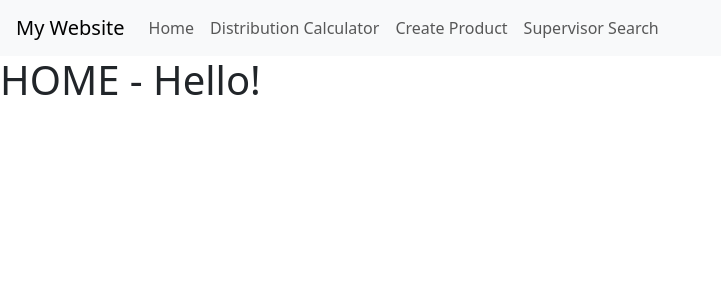
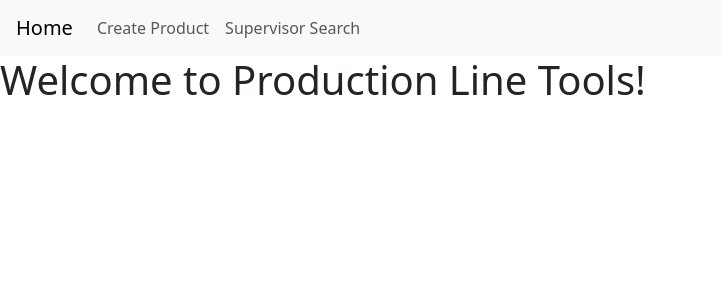
Before and after one commit to hamza14102/ideal-production-line, a React (Create React App) app: page / in a window 1280 px wide. Shown: the top 300 px of the page, without its empty margins (0-721 px from the left). Built offline with nearby package versions, Linux system fonts and the light colour scheme.

Commit message:
organised navigation

```diff
--- a/src/componenets/Home.js
+++ b/src/componenets/Home.js
@@ -3,7 +3,7 @@ import React from 'react';
 function Home() {
   return (
     <div>
-      <h1>HOME - Hello!</h1>
+      <h1>Welcome to Production Line Tools!</h1>
     </div>
   );
 }
--- a/src/componenets/Navigation.js
+++ b/src/componenets/Navigation.js
@@ -5,16 +5,21 @@ import { Link } from 'react-router-dom';
 const Navigation = () => {
   return (
     <Navbar bg="light" expand="lg px-3">
-      <Navbar.Brand>My Website</Navbar.Brand>
+      <Navbar.Brand>
+        <Link to="/" className="nav-link">
+          Home
+        </Link>
+        {/* Home */}
+      </Navbar.Brand>
       <Navbar.Toggle aria-controls="basic-navbar-nav" />
       <Navbar.Collapse id="basic-navbar-nav">
         <Nav className="ml-auto">
-          <Link to="/" className="nav-link">
+          {/* <Link to="/" className="nav-link">
             Home
-          </Link>
-          <Link to="/P1" className="nav-link">
+          </Link> */}
+          {/* <Link to="/P1" className="nav-link">
             Distribution Calculator
-          </Link>
+          </Link> */}
           <Link to="/P2" className="nav-link">
             Create Product
           </Link>
```
